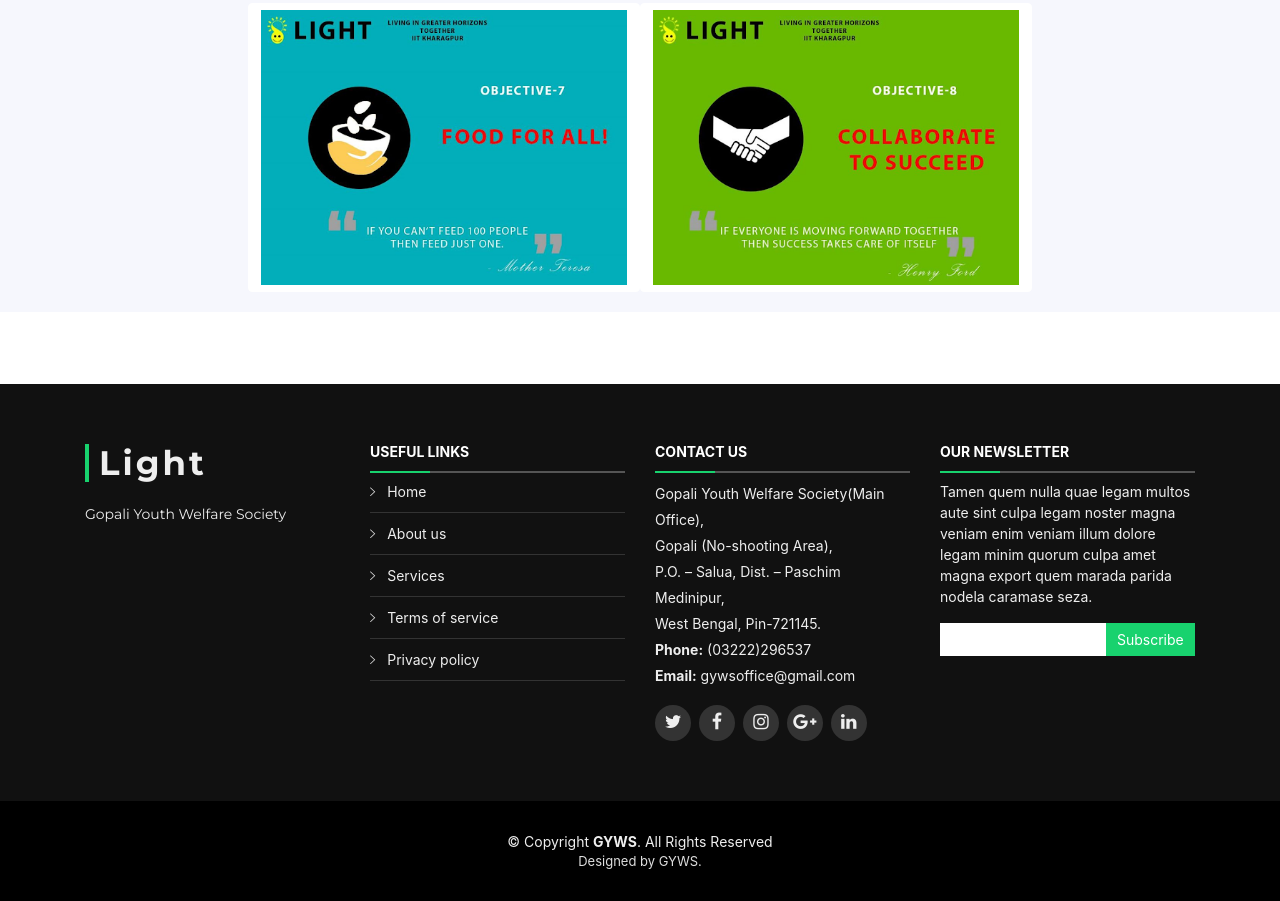
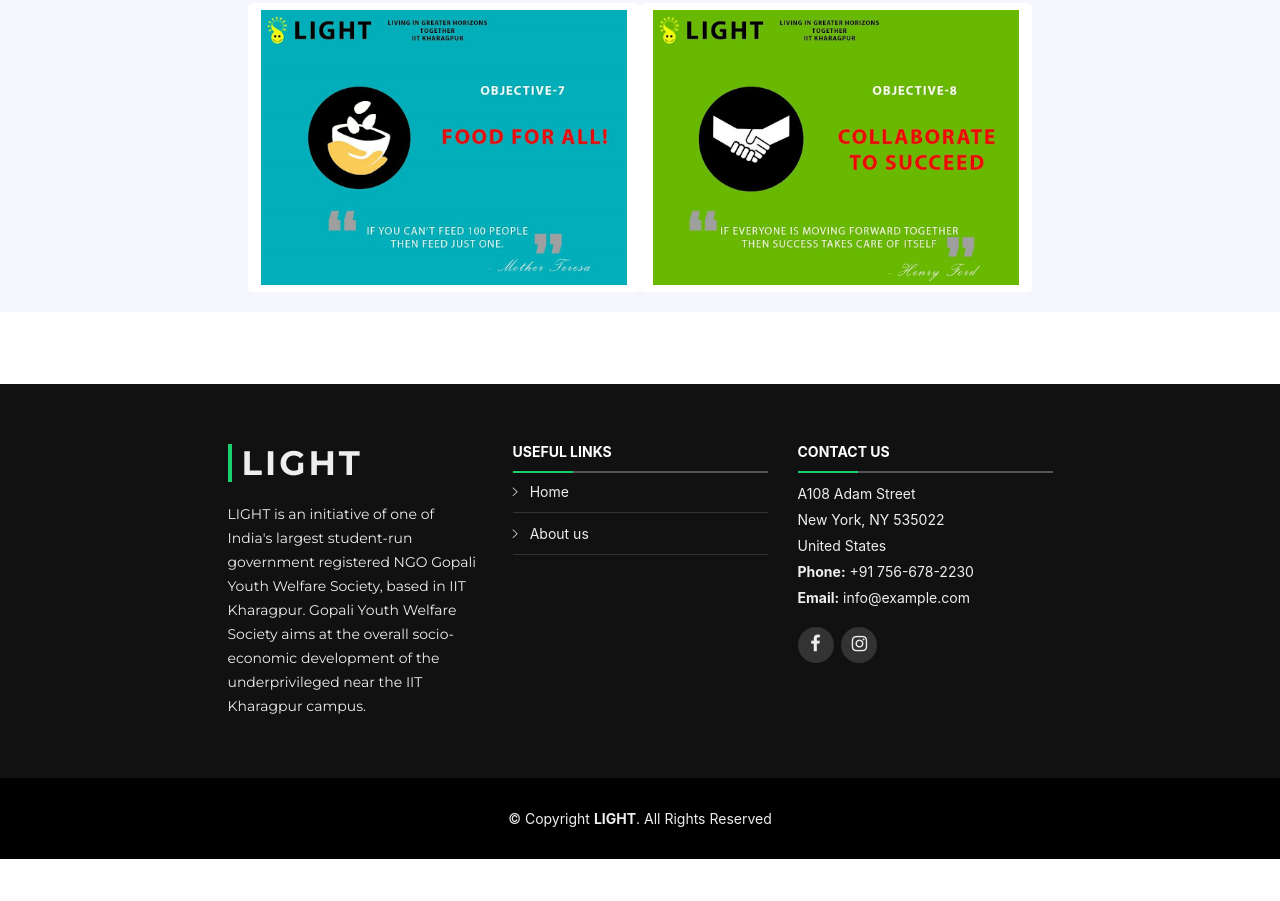
Before and after one commit to rakeshmina/lightwebsite, a website with bundled scripts: page ourmotto.html in a window 1280 px wide. Shown: the part 1485-2386 px from the top of the page. After the commit the page ends 2344 px from the top, so only its background shows below. Built offline with nearby package versions, Linux system fonts and the light colour scheme; a web font is replaced by a local one.

Commit message:
Footer modified of every page

```diff
--- a/ourmotto.html
+++ b/ourmotto.html
@@ -389,58 +389,54 @@
 <br>
 <br>
 
-  <!--==========================
-    Footer
-  ============================-->
-  <footer id="footer">
+<footer id="footer">
     <div class="footer-top">
       <div class="container">
-        <div class="row">
+        <div class="row justify-content-center">
 
           <div class="col-lg-3 col-md-6 footer-info">
-            <h3>Light</h3>
-            <p>Gopali Youth Welfare Society</p>
+            <h3>LIGHT</h3>
+            <p>LIGHT is an initiative of one of India's largest student-run government registered NGO Gopali Youth Welfare Society, based in IIT Kharagpur. Gopali Youth Welfare Society aims at the overall socio-economic development of the underprivileged near the IIT Kharagpur campus.</p>
           </div>
 
           <div class="col-lg-3 col-md-6 footer-links">
             <h4>Useful Links</h4>
             <ul>
               <li><i class="ion-ios-arrow-right"></i> <a href="#">Home</a></li>
-              <li><i class="ion-ios-arrow-right"></i> <a href="#">About us</a></li>
-              <li><i class="ion-ios-arrow-right"></i> <a href="#">Services</a></li>
+              <li><i class="ion-ios-arrow-right"></i> <a href="#about">About us</a></li>
+              <!--<li><i class="ion-ios-arrow-right"></i> <a href="#">Services</a></li>
               <li><i class="ion-ios-arrow-right"></i> <a href="#">Terms of service</a></li>
-              <li><i class="ion-ios-arrow-right"></i> <a href="#">Privacy policy</a></li>
+              <li><i class="ion-ios-arrow-right"></i> <a href="#">Privacy policy</a></li>-->
             </ul>
           </div>
 
           <div class="col-lg-3 col-md-6 footer-contact">
             <h4>Contact Us</h4>
             <p>
-               Gopali Youth Welfare Society(Main Office),<br>
-Gopali (No-shooting Area),<br>
-P.O. – Salua, Dist. – Paschim Medinipur,<br>
-West Bengal, Pin-721145.<br>
-              <strong>Phone:</strong> (03222)296537<br>
-              <strong>Email:</strong> gywsoffice@gmail.com<br>
+              A108 Adam Street <br>
+              New York, NY 535022<br>
+              United States <br>
+              <strong>Phone:</strong> +91 756-678-2230<br>
+              <strong>Email:</strong> info@example.com<br>
             </p>
 
             <div class="social-links">
-              <a href="#" class="twitter"><i class="fa fa-twitter"></i></a>
-              <a href="#" class="facebook"><i class="fa fa-facebook"></i></a>
-              <a href="#" class="instagram"><i class="fa fa-instagram"></i></a>
-              <a href="#" class="google-plus"><i class="fa fa-google-plus"></i></a>
-              <a href="#" class="linkedin"><i class="fa fa-linkedin"></i></a>
+              <!--<a href="#" class="twitter"><i class="fa fa-twitter"></i></a>-->
+              <a href="https://www.facebook.com/LIGHT.L8/" class="facebook"><i class="fa fa-facebook"></i></a>
+              <a href="https://www.instagram.com/light.l8/" class="instagram"><i class="fa fa-instagram"></i></a>
+              <!--<a href="#" class="google-plus"><i class="fa fa-google-plus"></i></a>-->
+              <!--<a href="#" class="linkedin"><i class="fa fa-linkedin"></i></a>-->
             </div>
 
           </div>
 
-          <div class="col-lg-3 col-md-6 footer-newsletter">
+          <!--<div class="col-lg-3 col-md-6 footer-newsletter">
             <h4>Our Newsletter</h4>
             <p>Tamen quem nulla quae legam multos aute sint culpa legam noster magna veniam enim veniam illum dolore legam minim quorum culpa amet magna export quem marada parida nodela caramase seza.</p>
             <form action="" method="post">
               <input type="email" name="email"><input type="submit"  value="Subscribe">
             </form>
-          </div>
+          </div>-->
 
         </div>
       </div>
@@ -448,17 +444,17 @@ West Bengal, Pin-721145.<br>
 
     <div class="container">
       <div class="copyright">
-        &copy; Copyright <strong>GYWS</strong>. All Rights Reserved
+        &copy; Copyright <strong>LIGHT</strong>. All Rights Reserved
       </div>
-      <div class="credits">
+      <!--<div class="credits">-->
         <!--
           All the links in the footer should remain intact.
           You can delete the links only if you purchased the pro version.
           Licensing information: https://bootstrapmade.com/license/
           Purchase the pro version with working PHP/AJAX contact form: https://bootstrapmade.com/buy/?theme=BizPage
         -->
-        Designed by GYWS.
-      </div>
+       <!-- Designed by <a href="https://bootstrapmade.com/">BootstrapMade</a>
+      </div>-->
     </div>
   </footer><!-- #footer -->
 
```
Also changed, not shown: members.html (+22 -23 lines).
